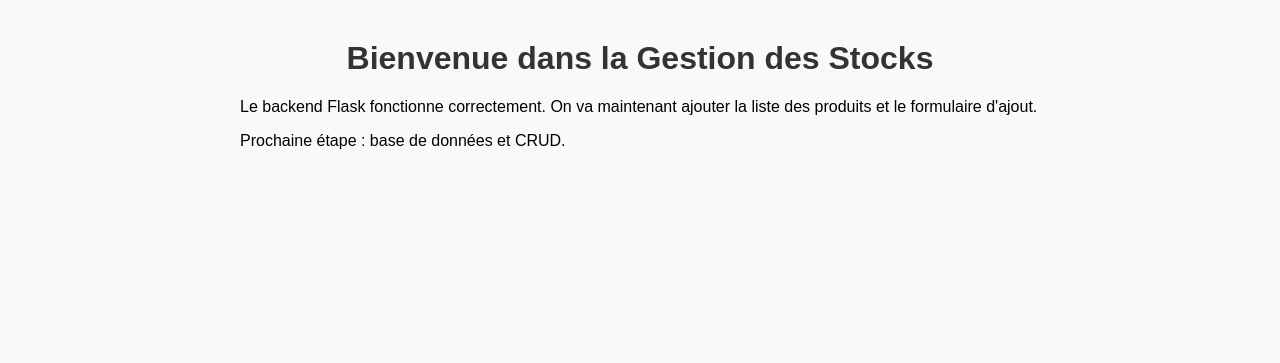
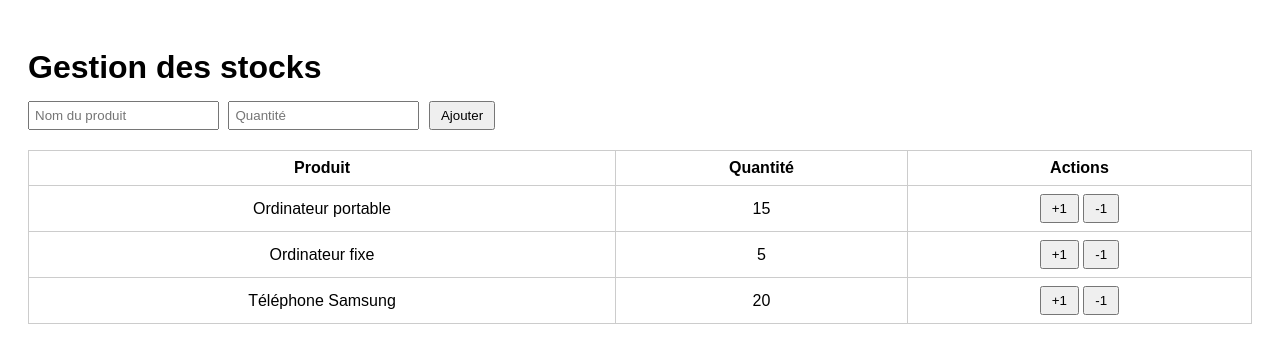
Before and after one commit to Lau5re/Gestion, a Flask app: page / in a window 1280 px wide. Shown: the top 363 px of the page. Run offline with Flask 3, Linux system fonts and the light colour scheme; data comes from the database, SQL or seed files in the repository.

Commit message:
frontend

```diff
--- /dev/null
+++ b/static/script.js
@@ -0,0 +1,55 @@
+const listeProduits = document.getElementById("liste-produits");
+const form = document.getElementById("form-produit");
+
+// Charger les produits au chargement de la page
+fetch("/produits")
+    .then(response => response.json())
+    .then(produits => afficherProduits(produits));
+
+function afficherProduits(produits) {
+    listeProduits.innerHTML = "";
+
+    produits.forEach(produit => {
+        const ligne = document.createElement("tr");
+
+        ligne.innerHTML = `
+            <td>${produit.nom}</td>
+            <td>${produit.quantite}</td>
+            <td>
+                <button onclick="changerQuantite(${produit.id}, 1)">+1</button>
+                <button onclick="changerQuantite(${produit.id}, -1)">-1</button>
+            </td>
+        `;
+
+        listeProduits.appendChild(ligne);
+    });
+}
+
+// Ajouter un produit
+form.addEventListener("submit", function (event) {
+    event.preventDefault();
+
+    const nom = document.getElementById("nom").value;
+    const quantite = document.getElementById("quantite").value;
+
+    fetch("/produits", {
+        method: "POST",
+        headers: {
+            "Content-Type": "application/json"
+        },
+        body: JSON.stringify({ nom, quantite })
+    })
+    .then(() => location.reload());
+});
+
+// Modifier la quantité
+function changerQuantite(id, valeur) {
+    fetch(`/produits/${id}`, {
+        method: "PUT",
+        headers: {
+            "Content-Type": "application/json"
+        },
+        body: JSON.stringify({ valeur })
+    })
+    .then(() => location.reload());
+}
--- /dev/null
+++ b/static/style.css
@@ -0,0 +1,33 @@
+body {
+    font-family: Arial, sans-serif;
+    padding: 20px;
+}
+
+h1 {
+    margin-bottom: 15px;
+}
+
+form {
+    margin-bottom: 20px;
+}
+
+input {
+    padding: 5px;
+    margin-right: 5px;
+}
+
+button {
+    padding: 5px 10px;
+    cursor: pointer;
+}
+
+table {
+    width: 100%;
+    border-collapse: collapse;
+}
+
+th, td {
+    border: 1px solid #ccc;
+    padding: 8px;
+    text-align: center;
+}
--- a/templates/index.html
+++ b/templates/index.html
@@ -2,18 +2,32 @@
 <html lang="fr">
 <head>
     <meta charset="UTF-8">
-    <title>Gestion des Stocks - Projet</title>
-    <style>
-        body { font-family: Arial, sans-serif; margin: 40px; background-color: #f8f9fa; }
-        h1 { color: #333; text-align: center; }
-        .container { max-width: 800px; margin: 0 auto; }
-    </style>
+    <title>Gestion des stocks</title>
+    <link rel="stylesheet" href="/static/style.css">
 </head>
 <body>
-    <div class="container">
-        <h1>Bienvenue dans la Gestion des Stocks</h1>
-        <p>Le backend Flask fonctionne correctement. On va maintenant ajouter la liste des produits et le formulaire d'ajout.</p>
-        <p>Prochaine étape : base de données et CRUD.</p>
-    </div>
+
+<h1>Gestion des stocks</h1>
+
+<form id="form-produit">
+    <input type="text" id="nom" placeholder="Nom du produit" required>
+    <input type="number" id="quantite" placeholder="Quantité" required>
+    <button type="submit">Ajouter</button>
+</form>
+
+<table>
+    <thead>
+        <tr>
+            <th>Produit</th>
+            <th>Quantité</th>
+            <th>Actions</th>
+        </tr>
+    </thead>
+    <tbody id="liste-produits">
+        <!-- Les produits seront ajoutés ici -->
+    </tbody>
+</table>
+
+<script src="/static/script.js"></script>
 </body>
 </html>
```
